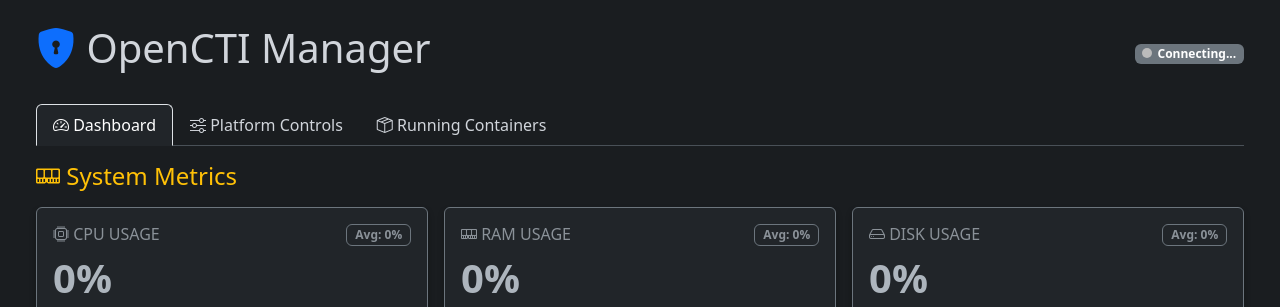
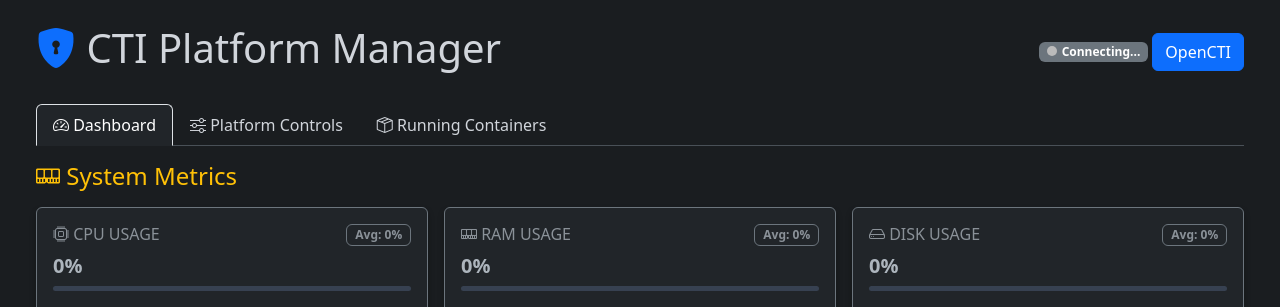
Before and after one commit to pranav-r13/docker_manager, a Flask app: page / in a window 1280 px wide. Shown: the top 307 px of the page. Run offline with Flask 3, Linux system fonts and the light colour scheme; data that the repository does not hold is empty; some libraries are stand-ins or nearby versions.

Commit message:
font size update, cti redirect button added

```diff
--- a/templates/index.html
+++ b/templates/index.html
@@ -78,10 +78,12 @@
     <div class="container-fluid" style="max-width: 1400px;">
         <!-- Header -->
         <div class="d-flex justify-content-between align-items-center mb-4">
-            <h1><i class="bi bi-shield-lock-fill text-primary"></i> OpenCTI Manager</h1>
+            <h1><i class="bi bi-shield-lock-fill text-primary"></i> CTI Platform Manager</h1>
             <div>
                 <span id="connection-status" class="badge bg-secondary"><span
                         class="status-dot"></span>Connecting...</span>
+                <a href="http://192.168.0.205:8080" class="btn btn-primary" tabindex="-1" role="button">OpenCTI</a>
+
             </div>
         </div>
 
@@ -121,7 +123,7 @@
                                     <span class="badge bg-dark border border-secondary text-muted" id="avg-cpu">Avg:
                                         --</span>
                                 </div>
-                                <h5 class="display-6 fw-bold" id="cpu-val">0%</h5>
+                                <h5 class="fw-bold" id="cpu-val">0%</h5>
                                 <div class="progress mb-3" style="height: 5px;">
                                     <div class="progress-bar bg-info" id="cpu-bar" style="width: 0%"></div>
                                 </div>
@@ -139,7 +141,7 @@
                                     <span class="badge bg-dark border border-secondary text-muted" id="avg-ram">Avg:
                                         --</span>
                                 </div>
-                                <h5 class="display-6 fw-bold" id="ram-val">0%</h5>
+                                <h5 class=" fw-bold" id="ram-val">0%</h5>
                                 <div class="progress mb-3" style="height: 5px;">
                                     <div class="progress-bar bg-warning" id="ram-bar" style="width: 0%"></div>
                                 </div>
@@ -157,7 +159,7 @@
                                     <span class="badge bg-dark border border-secondary text-muted" id="avg-disk">Avg:
                                         --</span>
                                 </div>
-                                <h5 class="display-6 fw-bold" id="disk-val">0%</h5>
+                                <h5 class="fw-bold" id="disk-val">0%</h5>
                                 <div class="progress mb-3" style="height: 5px;">
                                     <div class="progress-bar bg-danger" id="disk-bar" style="width: 0%"></div>
                                 </div>
```
